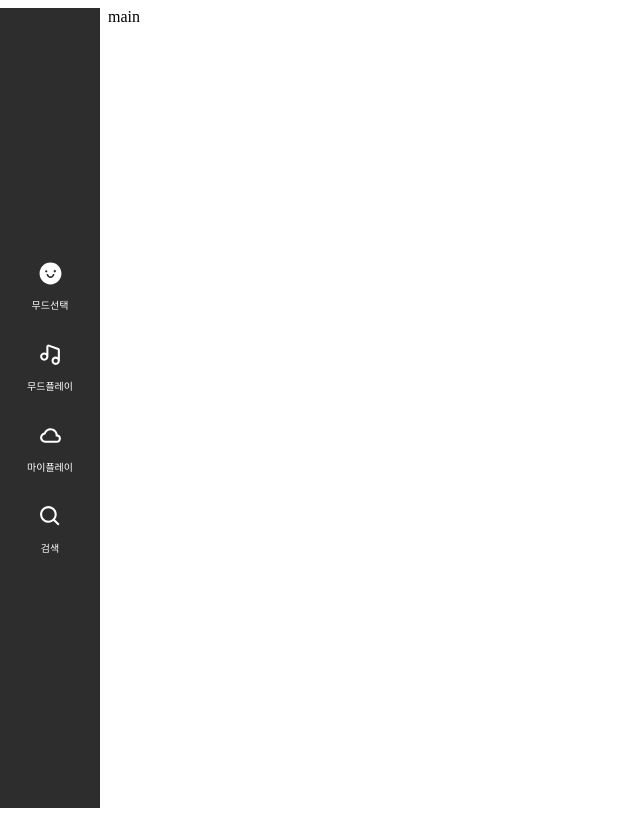
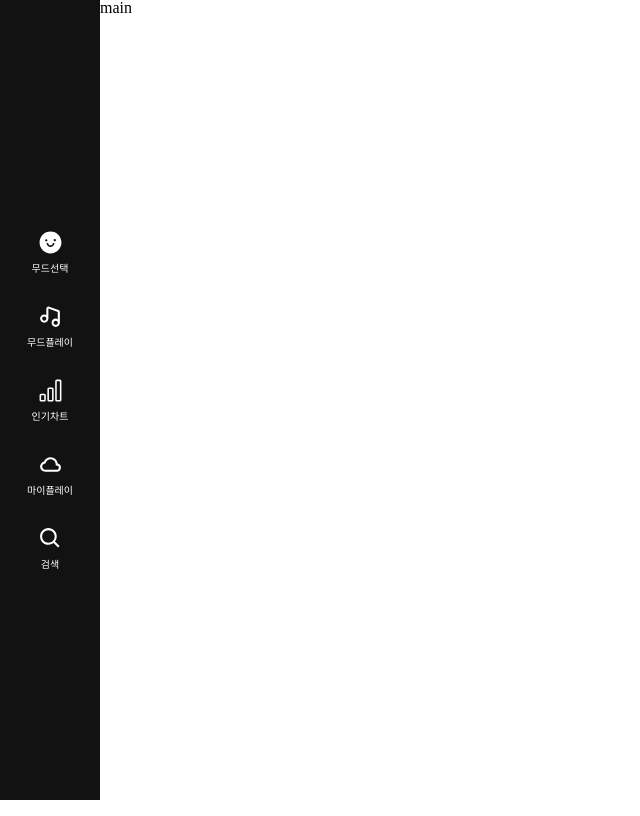
Before and after one commit to 2sel/Mood-Mango, a React (Create React App) app: page /main in a window 1280 px wide. Shown: the whole page, without its empty margins (0-640 px from the left). Built offline with nearby package versions, Linux system fonts and the light colour scheme.

Commit message:
1차 css 완성

```diff
--- /dev/null
+++ b/public/index.css
@@ -0,0 +1,131 @@
+/* reset.css */
+
+html,
+body,
+div,
+span,
+applet,
+object,
+iframe,
+h1,
+h2,
+h3,
+h4,
+h5,
+h6,
+p,
+blockquote,
+pre,
+a,
+abbr,
+acronym,
+address,
+big,
+cite,
+code,
+del,
+dfn,
+em,
+img,
+ins,
+kbd,
+q,
+s,
+samp,
+small,
+strike,
+strong,
+sub,
+sup,
+tt,
+var,
+b,
+u,
+i,
+center,
+dl,
+dt,
+dd,
+ol,
+ul,
+li,
+fieldset,
+form,
+label,
+legend,
+table,
+caption,
+tbody,
+tfoot,
+thead,
+tr,
+th,
+td,
+article,
+aside,
+canvas,
+details,
+embed,
+figure,
+figcaption,
+footer,
+header,
+hgroup,
+menu,
+nav,
+output,
+ruby,
+section,
+summary,
+time,
+mark,
+audio,
+video {
+  margin: 0;
+  padding: 0;
+  border: 0;
+  font-size: 100%;
+  font: inherit;
+  vertical-align: baseline;
+}
+/* HTML5 display-role reset for older browsers */
+article,
+aside,
+details,
+figcaption,
+figure,
+footer,
+header,
+hgroup,
+menu,
+nav,
+section {
+  display: block;
+}
+body {
+  line-height: 1;
+  height: 100%;
+}
+ol,
+ul {
+  list-style: none;
+}
+blockquote,
+q {
+  quotes: none;
+}
+blockquote:before,
+blockquote:after,
+q:before,
+q:after {
+  content: "";
+  content: none;
+}
+table {
+  border-collapse: collapse;
+  border-spacing: 0;
+}
+:root {
+  --btnbgcolor: #aa2c2c;
+  --btnbordercolor: #aa2c2c;
+}
--- a/public/index.html
+++ b/public/index.html
@@ -11,12 +11,147 @@
       content="Web site created using create-react-app"
     />
     <link rel="apple-touch-icon" href="%PUBLIC_URL%/logo192.png" />
-    <!--
-      manifest.json provides metadata used when your web app is installed on a
-      user's mobile device or desktop. See https://developers.google.com/web/fundamentals/web-app-manifest/
-    -->
+
     <link rel="manifest" href="%PUBLIC_URL%/manifest.json" />
+    <link rel="preconnect" href="https://fonts.googleapis.com" />
+    <link rel="preconnect" href="https://fonts.gstatic.com" crossorigin />
+    <link
+      href="https://fonts.googleapis.com/css2?family=Noto+Sans+KR:wght@100;300;400;500;700;900&display=swap"
+      rel="stylesheet"
+    />
+    <style>
+      /* reset.css */
 
+      html,
+      body,
+      div,
+      span,
+      applet,
+      object,
+      iframe,
+      h1,
+      h2,
+      h3,
+      h4,
+      h5,
+      h6,
+      p,
+      blockquote,
+      pre,
+      a,
+      abbr,
+      acronym,
+      address,
+      big,
+      cite,
+      code,
+      del,
+      dfn,
+      em,
+      img,
+      ins,
+      kbd,
+      q,
+      s,
+      samp,
+      small,
+      strike,
+      strong,
+      sub,
+      sup,
+      tt,
+      var,
+      b,
+      u,
+      i,
+      center,
+      dl,
+      dt,
+      dd,
+      ol,
+      ul,
+      li,
+      fieldset,
+      form,
+      label,
+      legend,
+      table,
+      caption,
+      tbody,
+      tfoot,
+      thead,
+      tr,
+      th,
+      td,
+      article,
+      aside,
+      canvas,
+      details,
+      embed,
+      figure,
+      figcaption,
+      footer,
+      header,
+      hgroup,
+      menu,
+      nav,
+      output,
+      ruby,
+      section,
+      summary,
+      time,
+      mark,
+      audio,
+      video {
+        margin: 0;
+        padding: 0;
+        border: 0;
+        font-size: 100%;
+        font: inherit;
+        vertical-align: baseline;
+      }
+      /* HTML5 display-role reset for older browsers */
+      article,
+      aside,
+      details,
+      figcaption,
+      figure,
+      footer,
+      header,
+      hgroup,
+      menu,
+      nav,
+      section {
+        display: block;
+      }
+      body {
+        line-height: 1;
+        height: 100%;
+      }
+      ol,
+      ul {
+        list-style: none;
+      }
+      blockquote,
+      q {
+        quotes: none;
+      }
+      blockquote:before,
+      blockquote:after,
+      q:before,
+      q:after {
+        content: "";
+        content: none;
+      }
+      table {
+        border-collapse: collapse;
+        border-spacing: 0;
+      }
+      :root {
+        --btnbgcolor: #aa2c2c;
+        --btnbordercolor: #aa2c2c;
+      }
+    </style>
     <!--
       Notice the use of %PUBLIC_URL% in the tags above.
       It will be replaced with the URL of the `public` folder during the build.
--- a/src/components/Navbar.tsx
+++ b/src/components/Navbar.tsx
@@ -2,6 +2,8 @@ import React from "react";
 import styled from "styled-components";
 import { AiFillSmile } from "react-icons/ai";
 import { BiMusic, BiCloud, BiSearch } from "react-icons/bi";
+import { BsBarChart } from "react-icons/bs";
+
 import { useNavigate } from "react-router-dom";
 
 const Navbar = () => {
@@ -32,6 +34,16 @@ const Navbar = () => {
         </StyleBtnWrap>
         <StyleBtnWrap
           onClick={() => {
+            navigate("/Main");
+          }}
+        >
+          <StyleIconWrap>
+            <BsBarChart></BsBarChart>
+          </StyleIconWrap>
+          <StyleText>인기차트</StyleText>
+        </StyleBtnWrap>
+        <StyleBtnWrap
+          onClick={() => {
             navigate("/MyPage");
           }}
         >
@@ -56,9 +68,10 @@ const Navbar = () => {
 };
 
 const StyleNav = styled.div`
-  background-color: #2d2d2d;
+  background-color: #121212;
   position: fixed;
   height: 100%;
+  top: 0;
   left: 0;
   width: 100px;
   display: flex;
--- /dev/null
+++ b/src/components/common/Rank/MusicContainer.tsx
@@ -0,0 +1,87 @@
+import React from "react";
+import styled from "styled-components";
+
+interface MusicdataType {
+  id: string;
+  title: string;
+  channeltitle: string;
+  time: string;
+  viewconut: string;
+  likecount: string;
+  thumbnail: string;
+}
+interface Type {
+  Imgurl: string;
+}
+
+const MusicContainer = ({ data, index }: any) => {
+  return (
+    <MusicContainerWrap>
+      <img src={data.thumbnail}></img>
+      <RankNumber>{index}</RankNumber>
+      <MusicInfo>
+        <MusicTitle>{data.title}</MusicTitle>
+        <MusicViewCount>{data.viewconut} 회</MusicViewCount>
+      </MusicInfo>
+      <ChannelTitle>{data.channeltitle}</ChannelTitle>
+    </MusicContainerWrap>
+  );
+};
+
+export default MusicContainer;
+
+const MusicContainerWrap = styled.div`
+  font-family: "Noto Sans KR", sans-serif;
+  font-weight: 300;
+  color: white;
+  background: #121212;
+  width: 100%;
+  height: 60px;
+  display: flex;
+  flex-direction: row;
+  padding: 10px;
+  transition: all 0.05s linear;
+  img {
+    width: 107px;
+    height: 60px;
+    object-fit: cover;
+    object-position: center;
+  }
+  &:hover {
+    background: #1d160f;
+  }
+`;
+const RankNumber = styled.div`
+  font-size: 14px;
+  font-weight: 300;
+  width: 72px;
+  height: 60px;
+  display: flex;
+  justify-content: center;
+  align-items: center;
+`;
+const MusicInfo = styled.div`
+  width: 400px;
+  height: 60px;
+  display: flex;
+  flex-direction: column;
+  justify-content: space-around;
+`;
+const MusicTitle = styled.div`
+  font-size: 14px;
+  width: 400px;
+  display: flex;
+`;
+const ChannelTitle = styled.div`
+  font-size: 14px;
+  display: flex;
+  align-items: center;
+  margin-left: auto;
+  margin-right: 10px;
+`;
+const MusicViewCount = styled.div`
+  font-size: 12px;
+  color: #9096a2;
+  width: 400px;
+  display: flex;
+`;
--- a/src/pages/Rank.tsx
+++ b/src/pages/Rank.tsx
@@ -5,6 +5,7 @@ import styled from "styled-components";
 import { getMusic } from "../redux/modules/rank";
 import { useAppDispatch } from "../hooks/hooks";
 import { useAppSelector } from "../hooks/hooks";
+import MusicContainer from "../components/common/Rank/MusicContainer";
 
 const Rank = () => {
   const dispatch = useAppDispatch();
@@ -15,10 +16,61 @@ const Rank = () => {
     dispatch(getMusic());
   }, []);
 
-  console.log(rank);
-  return <div></div>;
+  // console.log(rank);
+  return (
+    <Background>
+      <RankWrap>
+        <TitleWrap>인기차트</TitleWrap>
+        <MusicListWrap>
+          {rank.map((data, index) => (
+            <MusicContainer
+              key={index}
+              index={index + 1}
+              data={data}
+            ></MusicContainer>
+          ))}
+        </MusicListWrap>
+      </RankWrap>
+    </Background>
+  );
 };
 
 export default Rank;
 
 const Button = styled.button``;
+
+const Background = styled.div`
+  font-family: "Noto Sans KR", sans-serif;
+  background-color: #000000;
+  height: 100vh;
+  width: 100%;
+  display: flex;
+`;
+const RankWrap = styled.div`
+  width: 100%;
+  margin: 50px 50px 0 50px;
+  display: flex;
+  flex-direction: column;
+`;
+const TitleWrap = styled.div`
+  font-weight: 300;
+  font-size: 32px;
+  color: #ffffff;
+`;
+const MusicListWrap = styled.div`
+  margin-top: 108px;
+  display: flex;
+  flex-direction: column;
+`;
+
+const StyleNav = styled.div`
+  background-color: #2d2d2d;
+  position: fixed;
+  height: 100%;
+  top: 0;
+  left: 0;
+  width: 100px;
+  display: flex;
+  align-items: center;
+  justify-content: center;
+`;
--- a/src/shared/Routers.tsx
+++ b/src/shared/Routers.tsx
@@ -3,13 +3,14 @@ import { BrowserRouter, Route, Routes } from "react-router-dom";
 import Layout from "./Layout";
 import Main from "../pages/Main";
 import Moods from "../pages/Moods";
+import Rank from "../pages/Rank";
 
 const Routers = () => {
   return (
     <BrowserRouter>
       <Layout>
         <Routes>
-          <Route path="/" element={<Moods />} />
+          <Route path="/" element={<Rank />} />
           <Route path="/main" element={<Main />} />
         </Routes>
       </Layout>
```
Also changed, not shown: src/components/Rank/MusicContainer.tsx (deleted, +0 -7 lines), src/components/Rank/MusicList.tsx (deleted, +0 -7 lines), src/components/common/Rank/MusicList.tsx (added, +17 -0 lines).
